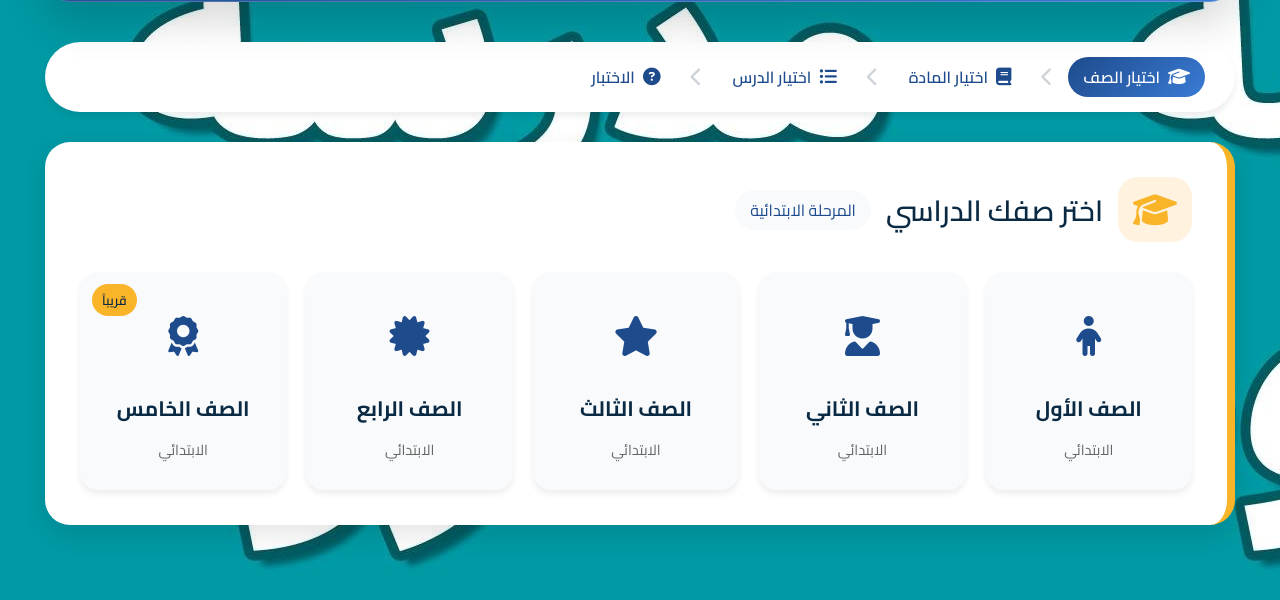
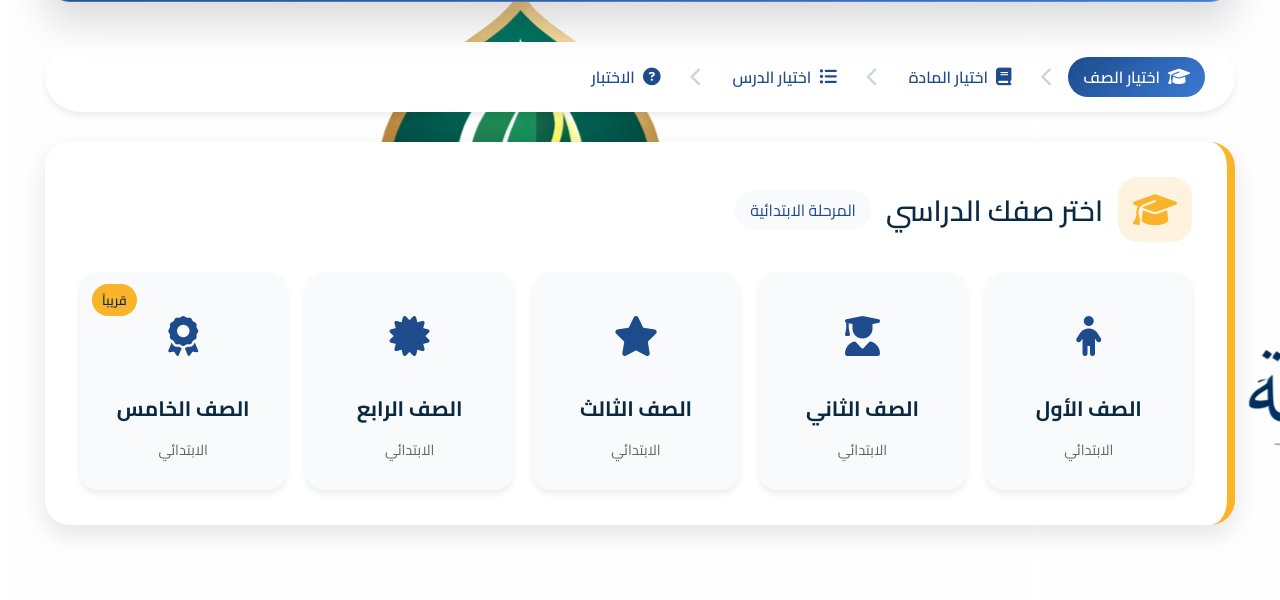
Before and after one commit to mamoda/test-marwa-school, a plain HTML site: page index.html in a window 1280 px wide. Shown: the part 230-830 px from the top of the page. Drawn offline with Linux system fonts and the light colour scheme.

Commit message:
Update index.html

```diff
--- a/index.html
+++ b/index.html
@@ -41,7 +41,7 @@
         }
 
         body {
-            background: url(494275283_1214564460680371_166123743920553506_n.jpg);
+            background: url(logo_primary_concept.png);
             color: #2c3e50;
             min-height: 100vh;
             padding: 25px;
```
